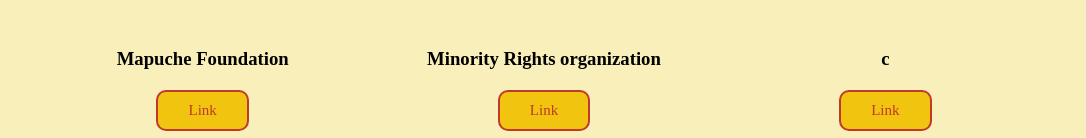
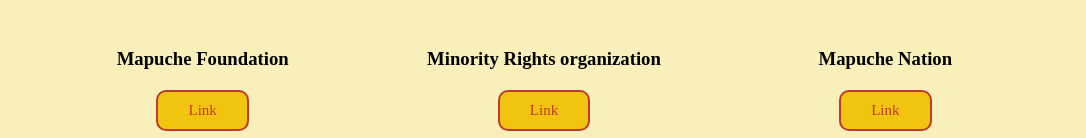
Before and after one commit to Jmendoza194/Nas_Prjct, a React (Create React App) app: page / in a window 1280 px wide. Shown: the part 3607-3745 px from the top of the page, without its empty margins (96-1182 px from the left). Built offline with nearby package versions, Linux system fonts and the light colour scheme.

Commit message:
Added Mapuche Links

```diff
--- a/src/components/home_page/Home.js
+++ b/src/components/home_page/Home.js
@@ -27,11 +27,11 @@
                             'Lorem ipsum dolor sit amet, consectetur adipiscing elit, sed do eiusmod tempor incididunt ut labore et dolore magna aliqua. Ut enim ad minim veniam, quis nostrud exercitation ullamco laborisnisi ut aliquip ex ea commodo consequat. Duis aute irure dolor in reprehenderit in voluptate velit esse cillum dolore eu fugiat nulla pariatur. Excepteur sint occaecat cupidatat non proident, sunt in culpa qui officia deserunt mollit anim id est laborum.'],
             videos:['https://www.youtube.com/embed/A2w8TWpSfgQ','https://www.youtube.com/embed/WbMX_LoT_YA','https://www.youtube.com/embed/41pnfq27Oak','https://www.youtube.com/embed/sJJ_9UEX86k'],
             MaunaKeaName:['Mauna Kea Legal Defense Fund','Mauna Kea Protection Fund','Mauna Kea ‘Ohana Fund'],
-            MapucheName:['Mapuche Foundation','Minority Rights organization','c'],
+            MapucheName:['Mapuche Foundation','Minority Rights organization','Mapuche Nation'],
             MaunaKeaLinks:['https://org.salsalabs.com/o/2699/p/salsa/donation/common/public/?donate_page_KEY=7145',
                             'https://7genfund.abilafundraisingonline.com/hpmaunakea',
                             'https://www.protectmaunakea.net/mauna-kea-ohana-fund'],
-            MapucheLinks:['https://www.mapuche.nl/','https://minorityrights.org/minorities/mapuche/','c']
+            MapucheLinks:['https://www.mapuche.nl/','https://minorityrights.org/minorities/mapuche/','https://www.mapuche-nation.org/']
 
         }
     }
```
